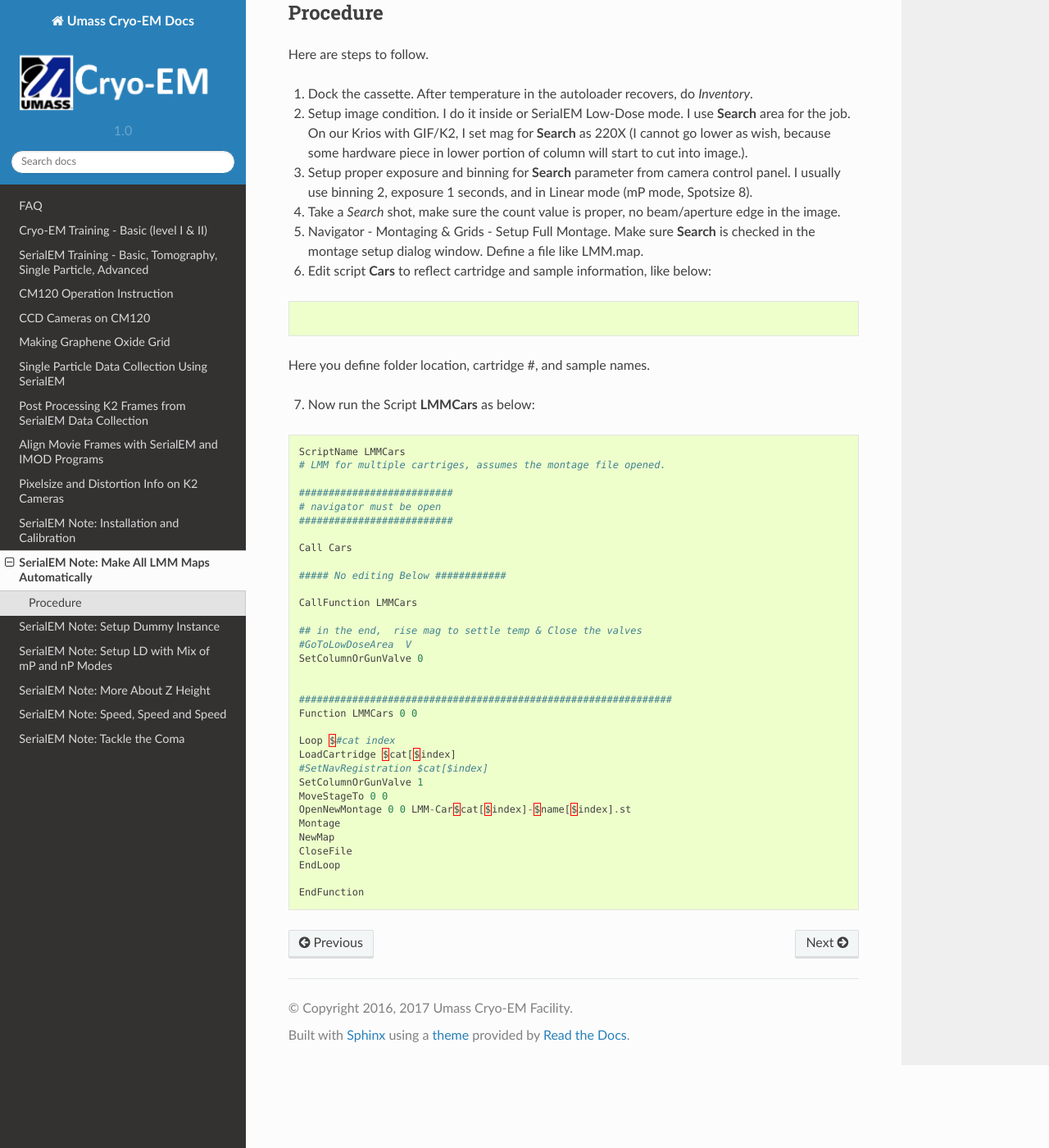
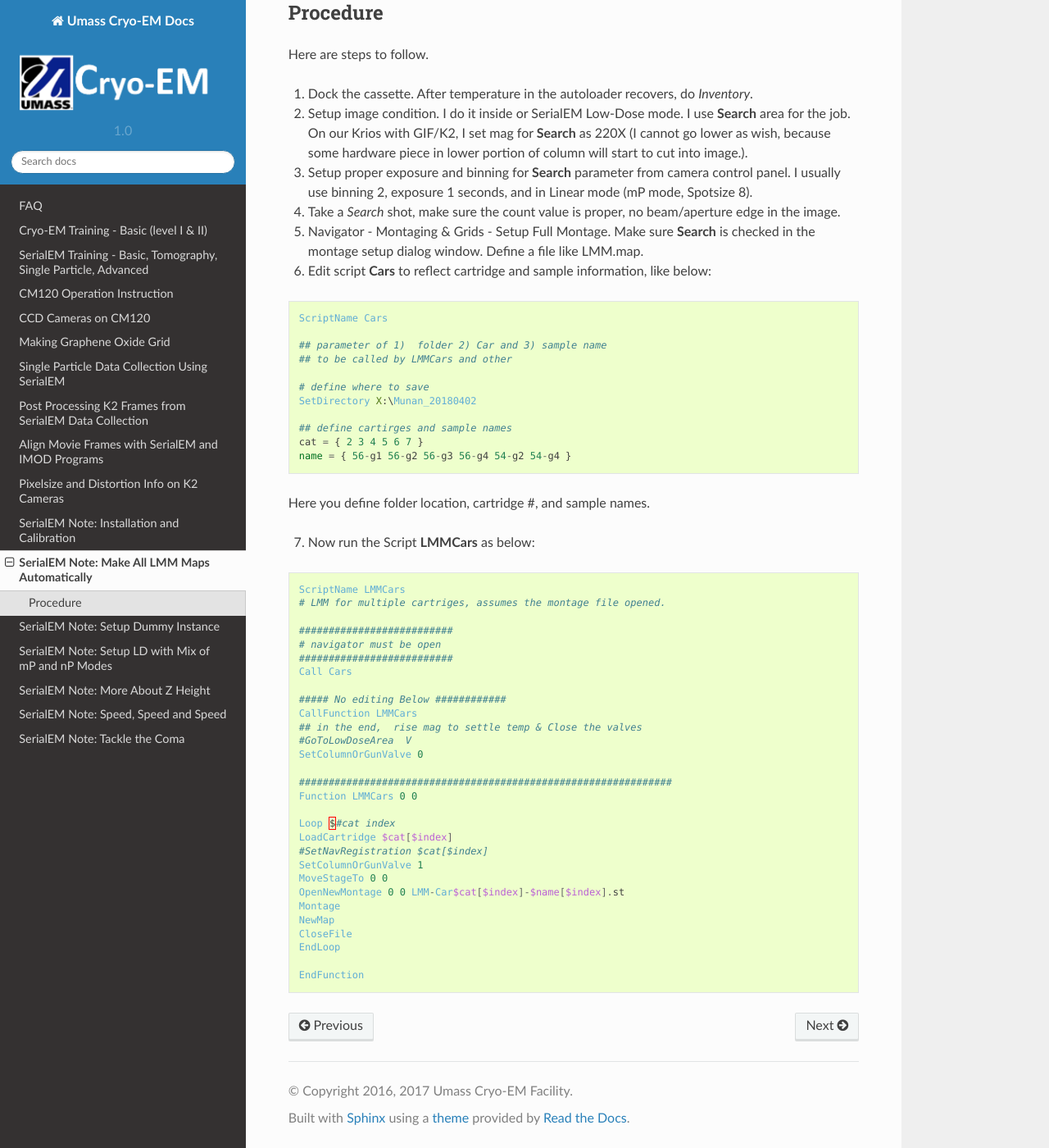
Before and after one commit to xuchen66/sphinx-emdocs, a Sphinx documentation site: the page built from source/serialEM-note-make-all-LMM-maps.rst, in a window 1280 px wide and 1400 px high, scrolled down 408 px. Shown: the whole window at 82% size. Built offline with Sphinx 7.4.7 and the Read the Docs theme 2.0.0, drawn with Linux system fonts in a browser that asks for light colours; pages that are not in the unit, such as notebooks, are missing from menus.

Commit message:
Update serialEM-note-make-all-LMM-maps.rst

```diff
--- a/source/serialEM-note-make-all-LMM-maps.rst
+++ b/source/serialEM-note-make-all-LMM-maps.rst
@@ -34,8 +34,8 @@
    Define a file like LMM.map.
 #. Edit script **Cars** to reflect cartridge and sample information, like below:
 
-.. code-block:: python
-..
+.. code-block:: ruby
+
     ScriptName Cars
 
     ## parameter of 1)  folder 2) Car and 3) sample name
@@ -45,14 +45,14 @@
     SetDirectory X:\Munan_20180402
 
     ## define cartirges and sample names
-    cat = { 2 3 4 5 6 7  }
-    name = {  56-g1 56-g2 56-g3 56-g4 54-g2 54-g4 }
+    cat = { 2 3 4 5 6 7 }
+    name = { 56-g1 56-g2 56-g3 56-g4 54-g2 54-g4 }
 
 Here you define folder location, cartridge #, and sample names.
 
 7. Now run the Script **LMMCars** as below:
 
-.. code-block:: python
+.. code-block:: ruby
 
     ScriptName LMMCars
     # LMM for multiple cartriges, assumes the montage file opened.
@@ -60,17 +60,13 @@
     ##########################
     # navigator must be open
     ##########################
-
     Call Cars
 
     ##### No editing Below ############
-
     CallFunction LMMCars
-
     ## in the end,  rise mag to settle temp & Close the valves
     #GoToLowDoseArea  V
     SetColumnOrGunValve 0
-
 
     ###############################################################
     Function LMMCars 0 0
```
